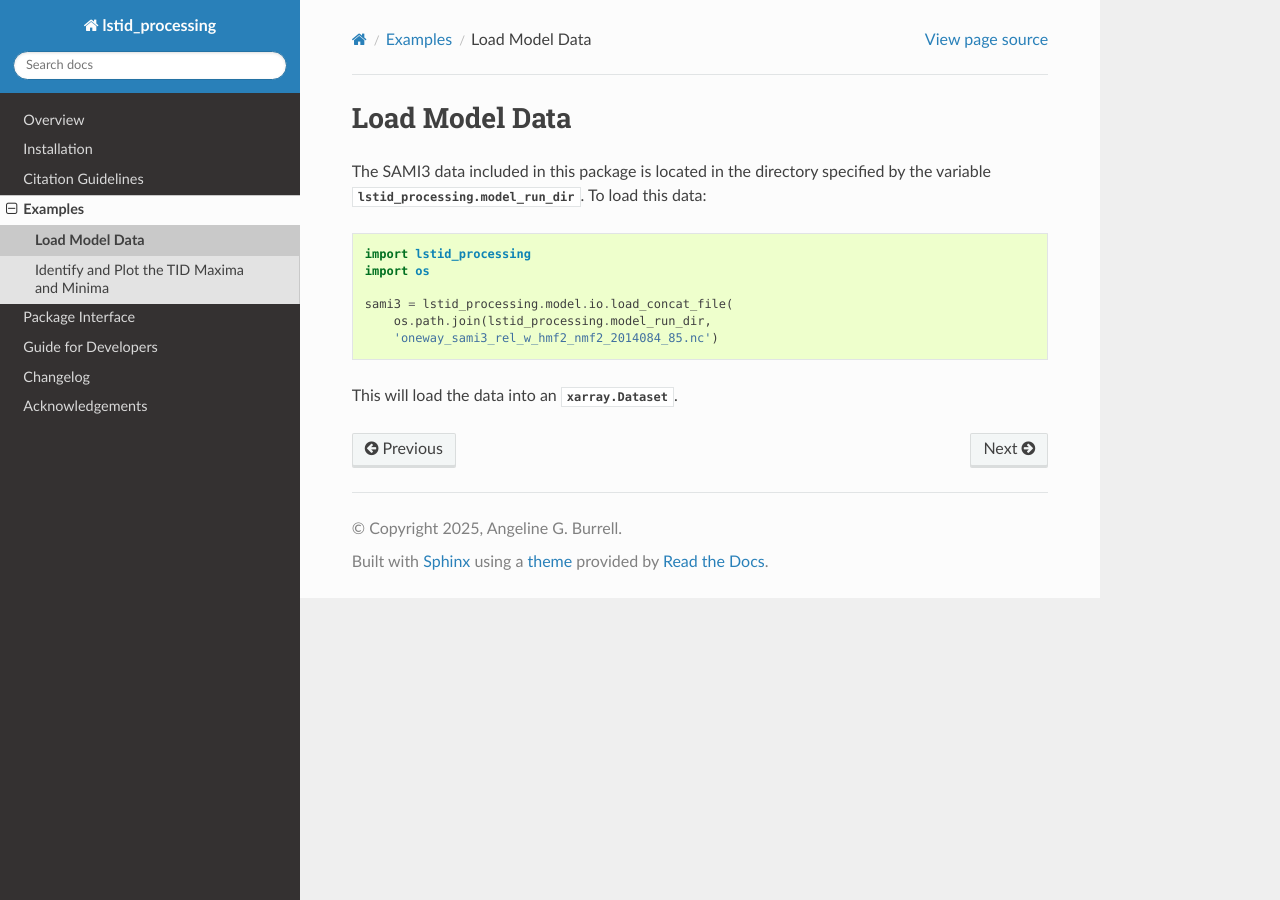
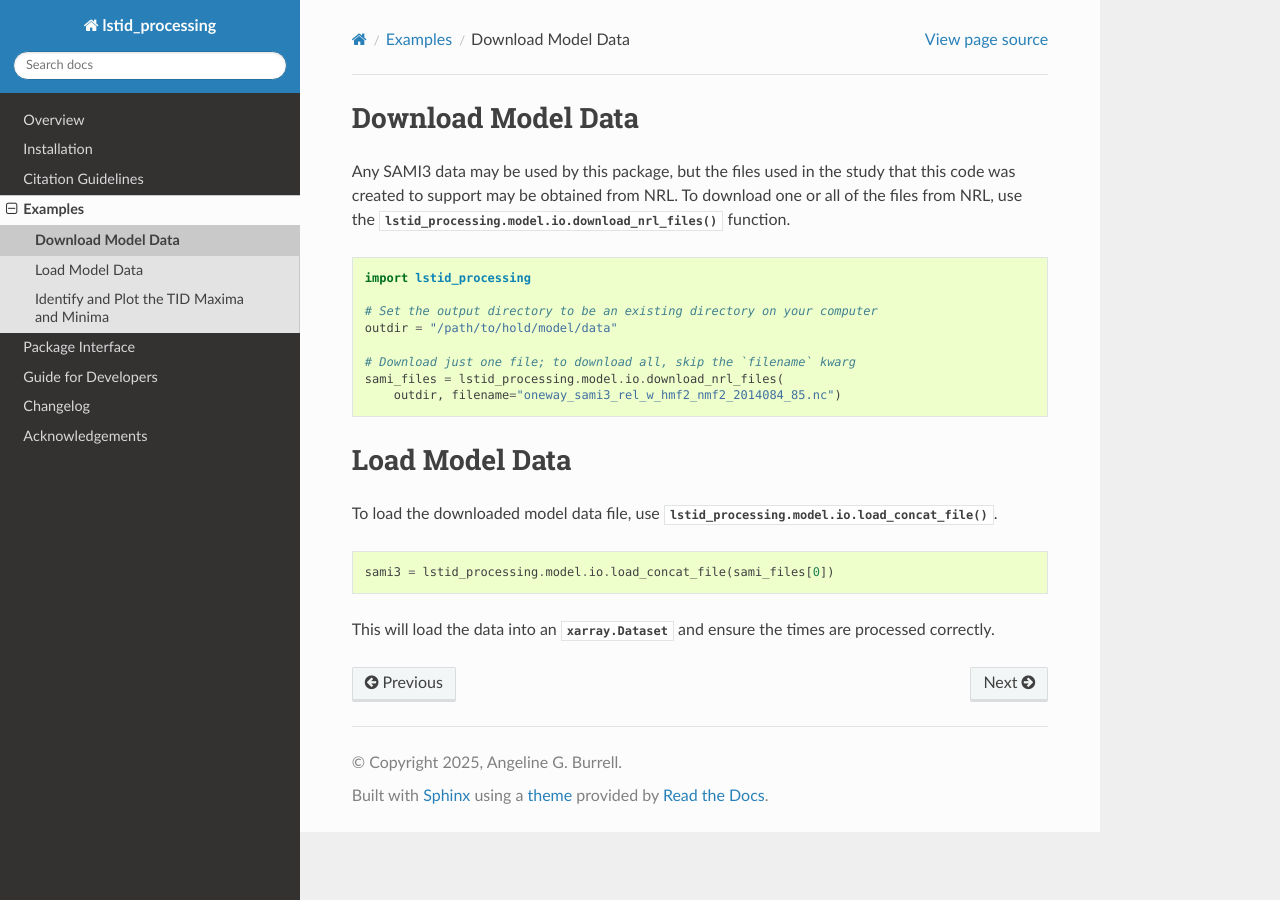
Before and after one commit to aburrell/lstid_processing, a Sphinx documentation site: the page built from docs/examples/ex_load_sami.rst, in a window 1280 px wide. Built offline with Sphinx 7.4.7 and the Read the Docs theme 3.1.0, drawn with Linux system fonts in a browser that asks for light colours; pages that are not in the unit, such as notebooks, are missing from menus; the version number is read from the project's files by our own code.

Commit message:
DOC: updated file loading example
Updated the file loading example to include the file download process.

```diff
--- a/docs/examples/ex_load_sami.rst
+++ b/docs/examples/ex_load_sami.rst
@@ -1,16 +1,36 @@
 .. _ex-load:
+
+Download Model Data
+===================
+
+Any SAMI3 data may be used by this package, but the files used in the study
+that this code was created to support may be obtained from NRL. To download
+one or all of the files from NRL, use the
+:py:func:`lstid_processing.model.io.download_nrl_files` function.
+
+::
+
+   import lstid_processing
+
+   # Set the output directory to be an existing directory on your computer
+   outdir = "/path/to/hold/model/data"
+
+   # Download just one file; to download all, skip the `filename` kwarg
+   sami_files = lstid_processing.model.io.download_nrl_files(
+       outdir, filename="oneway_sami3_rel_w_hmf2_nmf2_2014084_85.nc")
+
+
 
 Load Model Data
 ===============
 
-The SAMI3 data included in this package is located in the directory specified
-by the variable :py:attr:`lstid_processing.model_run_dir`.  To load this data::
+To load the downloaded model data file, use
+:py:func:`lstid_processing.model.io.load_concat_file`.
 
-  import lstid_processing
-  import os
+::
 
-  sami3 = lstid_processing.model.io.load_concat_file(
-      os.path.join(lstid_processing.model_run_dir,
-      'oneway_sami3_rel_w_hmf2_nmf2_2014084_85.nc')
+  sami3 = lstid_processing.model.io.load_concat_file(sami_files[0])
 
-This will load the data into an :py:class:`xarray.Dataset`.
+
+This will load the data into an :py:class:`xarray.Dataset` and ensure the times
+are processed correctly.
```
